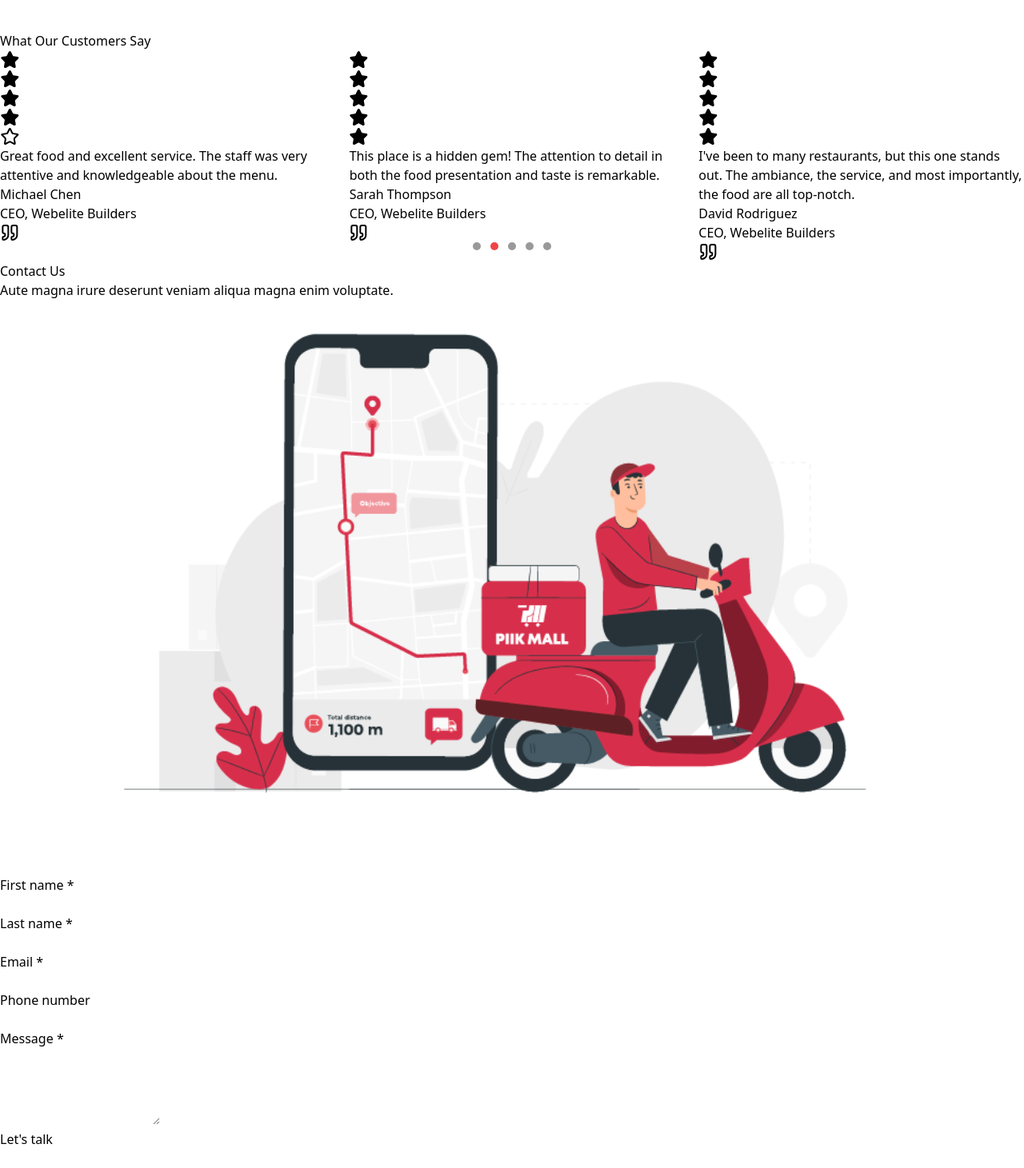
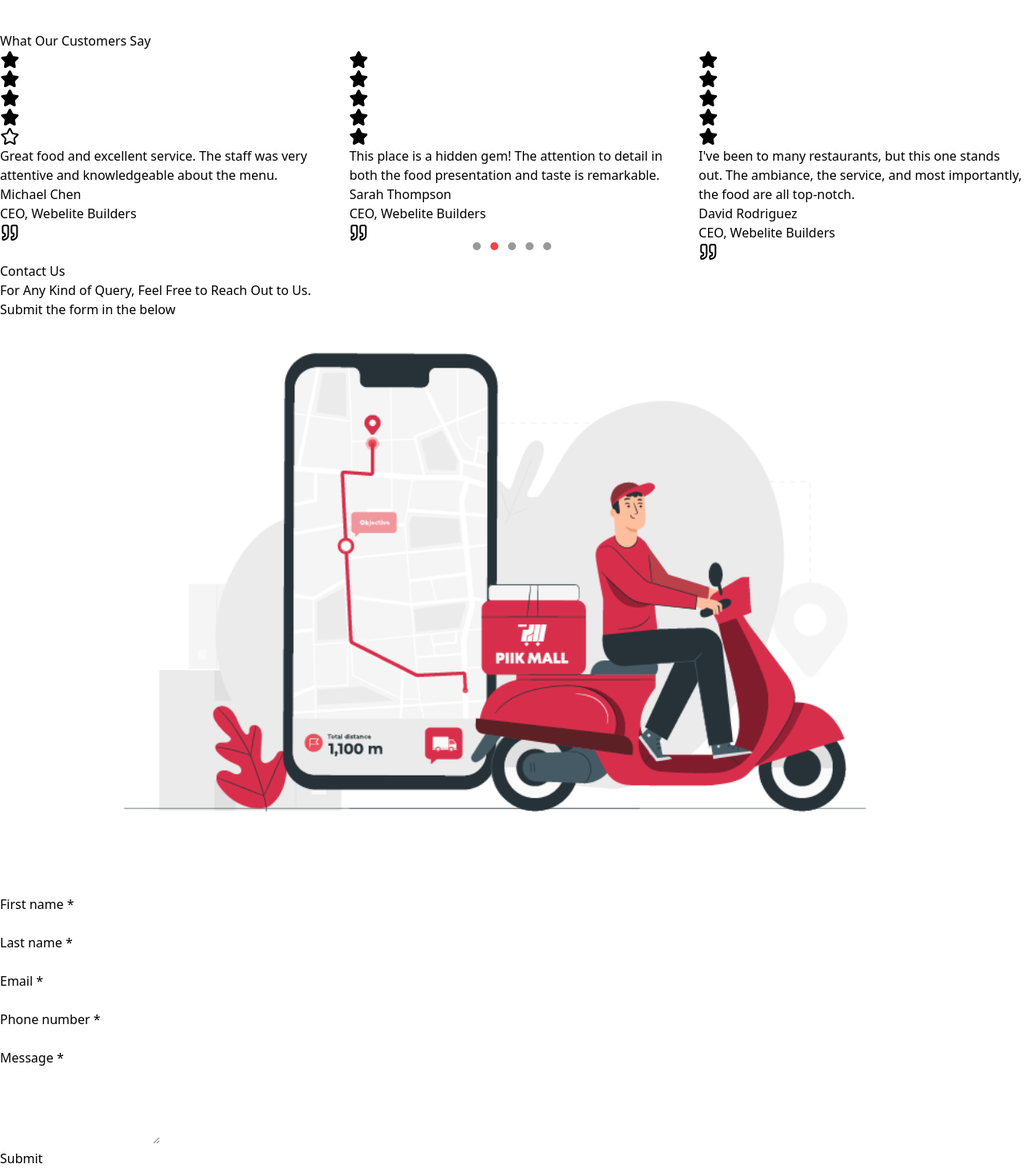
Before and after one commit to debarup24/Restaurant-website, a React (Vite) app: page / in a window 1280 px wide. Shown: the part 7769-9230 px from the top of the page at 80% size. Before the commit the page ends 9206 px from the top, so only its background shows below. Built offline with nearby package versions, Linux system fonts and the light colour scheme.

Commit message:
restaurant website

```diff
--- a/src/components/Contact.jsx
+++ b/src/components/Contact.jsx
@@ -11,14 +11,15 @@ const Contact = () => {
             Contact Us
           </h2>
           <p className="mt-2 text-lg lg:text-xl leading-8 text-gray-600">
-            Aute magna irure deserunt veniam aliqua magna enim voluptate.
+            For Any Kind of Query, Feel Free to Reach Out to Us. <br />
+            <span className="text-red-600">Submit the form in the below</span>
           </p>
         </div>
         <div className="lg:grid lg:grid-cols-2 mt-10 lg:mt-0">
           <Lottie animationData={delivery} />
           <form
             action="#"
-            className="lg:mx-auto mt-16 max-w-xl sm:mt-20 bg-orange-50 p-8 rounded-lg mx-4 "
+            className="lg:mx-auto mt-16 max-w-xl sm:mt-20 bg-orange-50 shadow-md shadow-orange-800 p-8 rounded-lg mx-4 "
           >
             <div className="grid grid-cols-1 gap-x-8 gap-y-6 sm:grid-cols-2">
               <div>
@@ -78,7 +79,7 @@ const Contact = () => {
                   htmlFor="phone-number"
                   className="block text-sm font-semibold leading-6"
                 >
-                  Phone number
+                  Phone number <span className="text-red-500">*</span>
                 </label>
                 <div className="relative mt-2.5">
                   <input
@@ -113,7 +114,7 @@ const Contact = () => {
                 type="submit"
                 className="block w-full rounded-md bg-red-500 px-3.5 py-2.5 text-center text-sm font-semibold text-white shadow-sm hover:bg-red-600 focus-visible:outline focus-visible:outline-2 focus-visible:outline-offset-2 focus-visible:outline-red-500"
               >
-                Let's talk
+                Submit
               </button>
             </div>
           </form>
--- a/src/components/Testimonial.jsx
+++ b/src/components/Testimonial.jsx
@@ -47,7 +47,7 @@ const Testimonial = () => {
   ];
 
   return (
-    <div className="py-10 ">
+    <div className="py-12 ">
       <h1 className="text-center text-3xl lg:text-4xl font-bold">
         What Our Customers Say
       </h1>
```
